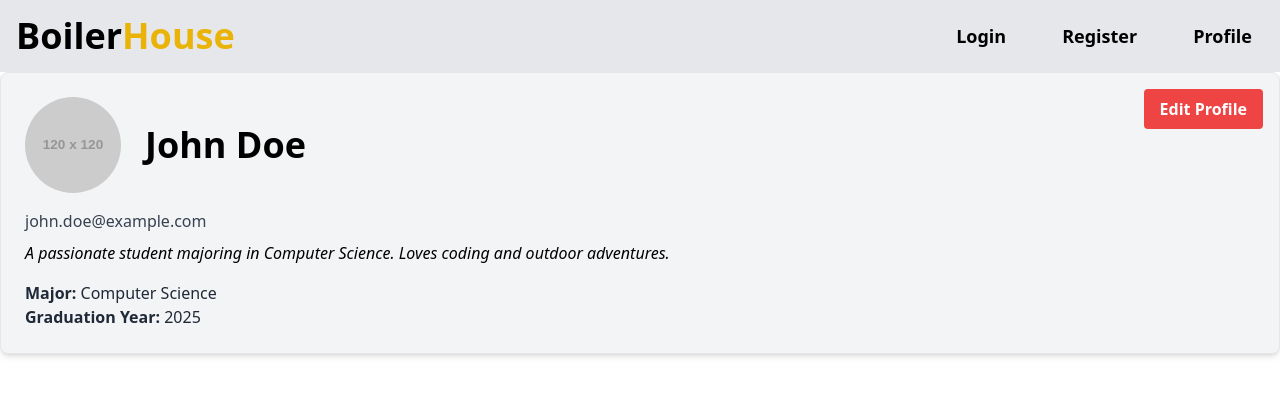
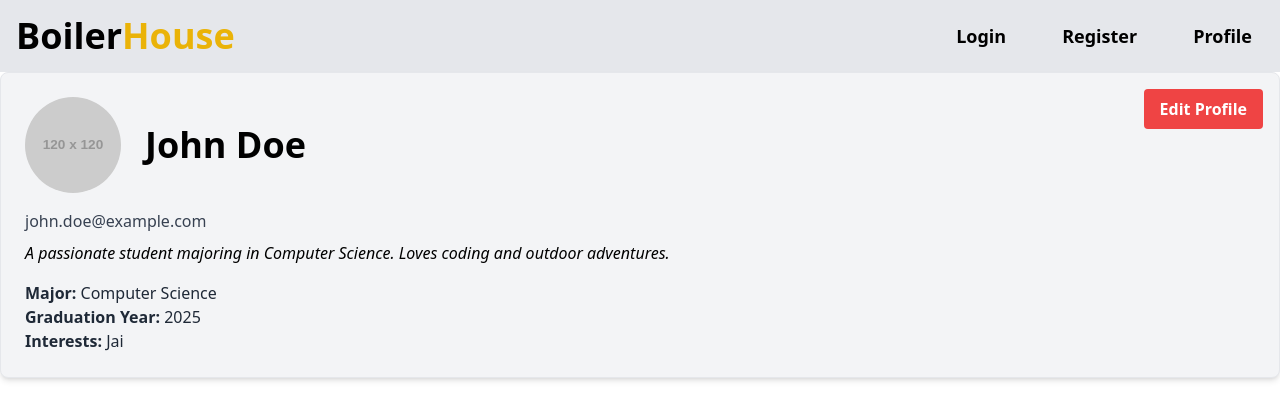
Before and after one commit to BoilerHouses/BoilerHouse, a React (Vite) app in the folder BoilerHouseFrontend/: page /profile in a window 1280 px wide. Shown: the top 420 px of the page. Built offline with nearby package versions, Linux system fonts and the light colour scheme.

Commit message:
working bug fixes

```diff
--- a/BoilerHouseFrontend/src/routes/viewProfile.jsx
+++ b/BoilerHouseFrontend/src/routes/viewProfile.jsx
@@ -5,14 +5,15 @@ import axios from 'axios';
 
 const ViewProfile = () => {
  // Hardcoded user data
- const user = {
+ const [user, setUser] = useState({
    name: 'John Doe',
    email: 'john.doe@example.com',
    bio: 'A passionate student majoring in Computer Science. Loves coding and outdoor adventures.',
-   graduationYear: 2025,
-   major: 'Computer Science',
+   grad_year: 2025,
+   major: ['Computer Science'],
    image: 'https://via.placeholder.com/120', // Sample profile image URL
- };
+   interests: ['Jai']
+ })
  const [loading, setLoading] = useState(false);
    useEffect(() => {
        const fetchProfile = async () => {
@@ -24,6 +25,7 @@ const ViewProfile = () => {
                    }
                })
                console.log(response.data)
+               setUser(response.data)
            }
        }
        fetchProfile()
@@ -54,7 +56,10 @@ const ViewProfile = () => {
            <strong>Major:</strong> {user.major}
            </p>
            <p>
-           <strong>Graduation Year:</strong> {user.graduationYear}
+           <strong>Graduation Year:</strong> {user.grad_year}
+           </p>
+           <p>
+           <strong>Interests:</strong> {user.interests}
            </p>
        </div>
        </div>
```
